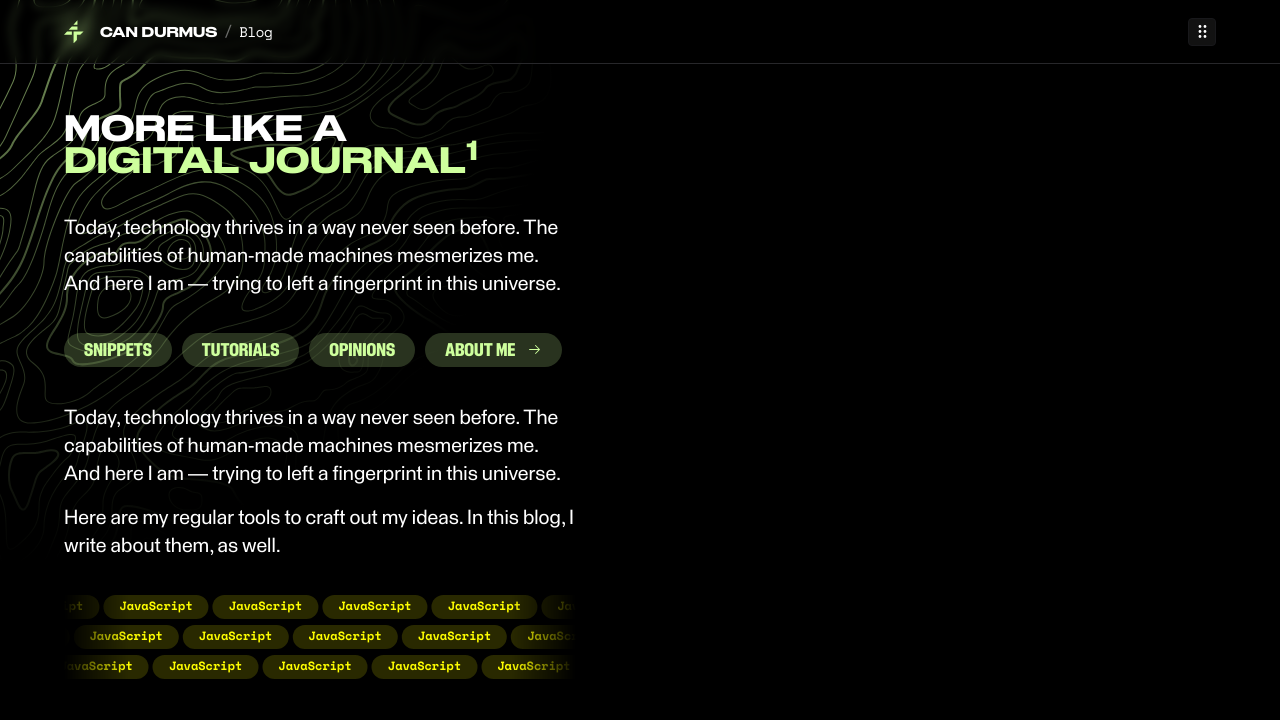
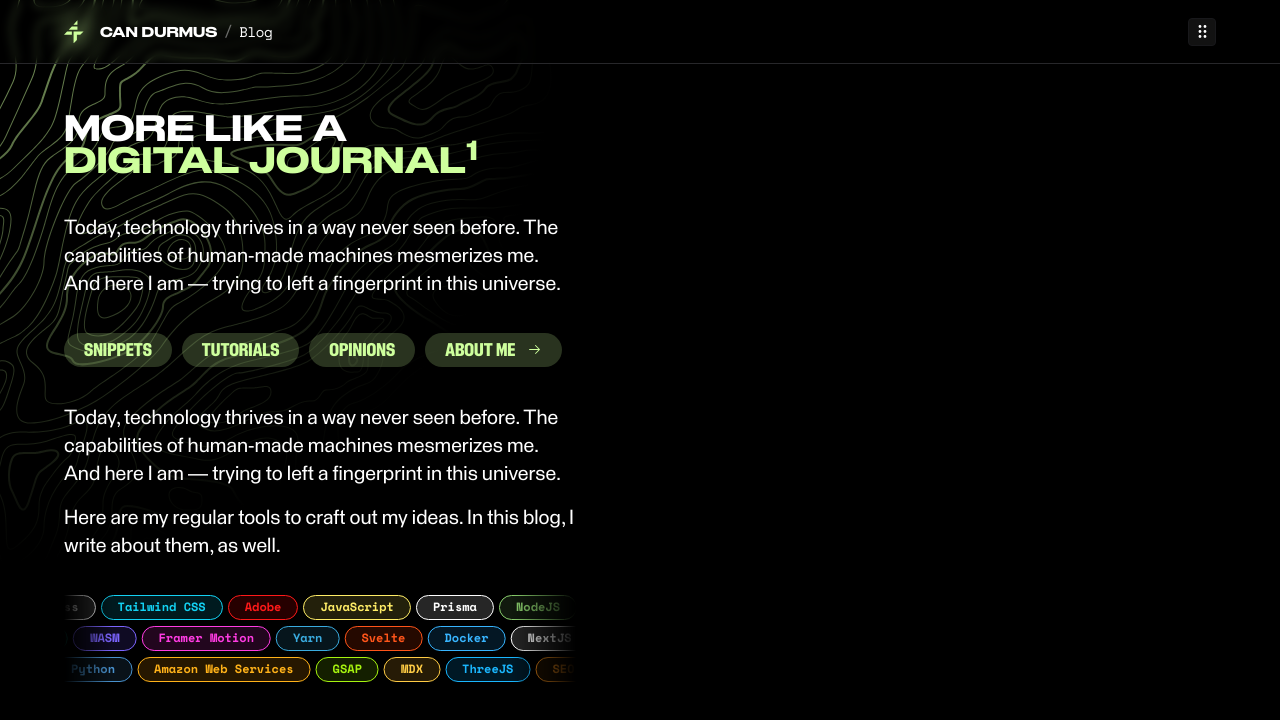
Before and after one commit to XenoverseUp/mcan-blog, a Next.js app: page / in a window 1280 px wide. Shown: the top 720 px of the page. Built offline with nearby package versions, Linux system fonts and the light colour scheme.

Commit message:
fix: remove the marquee glitch

```diff
--- a/app/(application)/page.js
+++ b/app/(application)/page.js
@@ -51,32 +51,33 @@ export default async function Home() {
 }
 
 const chips = [
-  { name: "JavaScript", color: "yellow" },
-  { name: "JavaScript", color: "yellow" },
-  { name: "JavaScript", color: "yellow" },
-  { name: "JavaScript", color: "yellow" },
-  { name: "JavaScript", color: "yellow" },
-  { name: "JavaScript", color: "yellow" },
-  { name: "JavaScript", color: "yellow" },
-  { name: "JavaScript", color: "yellow" },
-  { name: "JavaScript", color: "yellow" },
-  { name: "JavaScript", color: "yellow" },
-  { name: "JavaScript", color: "yellow" },
-  { name: "JavaScript", color: "yellow" },
-  { name: "JavaScript", color: "yellow" },
-  { name: "JavaScript", color: "yellow" },
-  { name: "JavaScript", color: "yellow" },
-  { name: "JavaScript", color: "yellow" },
-  { name: "JavaScript", color: "yellow" },
-  { name: "JavaScript", color: "yellow" },
-  { name: "JavaScript", color: "yellow" },
-  { name: "JavaScript", color: "yellow" },
-  { name: "JavaScript", color: "yellow" },
-  { name: "JavaScript", color: "yellow" },
-  { name: "JavaScript", color: "yellow" },
-  { name: "JavaScript", color: "yellow" },
-  { name: "JavaScript", color: "yellow" },
-  { name: "JavaScript", color: "yellow" },
-  { name: "JavaScript", color: "yellow" },
-  { name: "JavaScript", color: "yellow" },
+  { name: "JavaScript", color: "#E8D44E" },
+  { name: "Prisma", color: "white" },
+  { name: "NodeJS", color: "#75AC5E" },
+  { name: "SCSS", color: "#C66494" },
+  { name: "React", color: "#5FD3F3" },
+  { name: "TypeScript", color: "#2F74C0" },
+  { name: "Express", color: "white" },
+  { name: "Tailwind CSS", color: "#06B0CE" },
+  { name: "Adobe", color: "#FF0000" },
+
+  { name: "Svelte", color: "#F73C01" },
+  { name: "Docker", color: "#1f9cf0" },
+  { name: "NextJS", color: "white" },
+  { name: "HTML", color: "#E96328" },
+  { name: "CSS", color: "#2762E9" },
+  { name: "Radix UI", color: "#0DC5B3" },
+  { name: "WASM", color: "#634CE8" },
+  { name: "Framer Motion", color: "#E128C6" },
+  { name: "Yarn", color: "#2C8EBB" },
+
+  { name: "MDX", color: "#fcb32c" },
+  { name: "ThreeJS", color: "#019EF4" },
+  { name: "SEO", color: "#BC6B0D" },
+  { name: "Figma", color: "#ff7262" },
+  { name: "MongoDB", color: "#01ec64" },
+  { name: "Firebase", color: "#ffcc39" },
+  { name: "Python", color: "#3c78a9" },
+  { name: "Amazon Web Services", color: "#ff9900" },
+  { name: "GSAP", color: "#89CE03" },
 ]
--- a/components/composed/Home/ChipSlider.jsx
+++ b/components/composed/Home/ChipSlider.jsx
@@ -10,6 +10,8 @@ const ChipSlider = ({ chips }) => {
   const divisions = useMemo(() => subdivide(chips, 3), [])
   const refs = useRef([])
   const animations = []
+  const gapX = 5
+  const gapY = 6
 
   useLayoutEffect(() => {
     gsap.fromTo(
@@ -18,42 +20,51 @@ const ChipSlider = ({ chips }) => {
       { opacity: 1, delay: 0.1 }
     )
 
-    animations[0] = gsap.to(refs.current.at(0), {
-      duration: 30,
-      xPercent: -50,
-      repeat: -1,
-      ease: "none",
-    })
+    // Goes from -50% to `gap` / 2: 2px.
+    animations[0] = gsap.fromTo(
+      refs.current.at(0),
+      { x: "-50%" },
+      {
+        duration: 30 * 0.75,
+        x: gapX / 2,
+        repeat: -1,
+        ease: "none",
+      }
+    )
     animations[1] = gsap.fromTo(
       refs.current.at(1),
-      { xPercent: -50 },
+      { x: "-50%" },
       {
-        duration: 22,
-        xPercent: 0,
+        duration: 21 * 0.75,
+        x: gapX / 2,
         ease: "none",
         repeat: -1,
       }
     )
-    animations[2] = gsap.to(refs.current.at(2), {
-      duration: 25,
-      xPercent: -50,
-      repeat: -1,
-      ease: "none",
-    })
+    animations[2] = gsap.fromTo(
+      refs.current.at(2),
+      { x: "-50%" },
+      {
+        duration: 19 * 0.75,
+        x: gapX / 2,
+        repeat: -1,
+        ease: "none",
+      }
+    )
   }, [])
 
   return (
     <div
+      style={{ "--gap-y": `${gapY}px` }}
       id="marquee-container"
-      className="relative flex flex-col gap-[6px] overflow-hidden opacity-0 before:pointer-events-none before:absolute before:bottom-0 before:left-0 before:top-0 before:z-10 before:w-16 before:bg-gradient-to-r before:from-background before:to-transparent after:pointer-events-none after:absolute after:bottom-0 after:right-0 after:top-0 after:z-10 after:w-16 after:bg-gradient-to-l after:from-background after:to-transparent"
+      className="relative flex flex-col gap-[var(--gap-y)] overflow-hidden opacity-0 before:pointer-events-none before:absolute before:bottom-0 before:left-0 before:top-0 before:z-10 before:w-12 before:bg-gradient-to-r before:from-background before:to-transparent after:pointer-events-none after:absolute after:bottom-0 after:right-0 after:top-0 after:z-10 after:w-16 after:bg-gradient-to-l after:from-background after:to-transparent"
     >
       {divisions.map((chipset, i) => (
         <div
           ref={instance => refs.current.push(instance)}
           key={`chipset-${i}`}
-          className={clsx("relative flex h-auto w-fit gap-1", {
-            "-left-1/4": i % 2,
-          })}
+          style={{ "--gap-x": `${gapX}px` }}
+          className={clsx("relative flex h-auto w-fit gap-[var(--gap-x)]")}
           onMouseOver={() =>
             gsap.to(animations.at(i), {
               timeScale: 0.2,
--- a/components/primitives/Chip.jsx
+++ b/components/primitives/Chip.jsx
@@ -1,16 +1,15 @@
 import cx from "@/utils/cx"
 import tinycolor from "tinycolor2"
 
-const Chip = ({ children, className, color, border = false }) => (
+const Chip = ({ children, className, color, border = true }) => (
   <span
     style={{
-      color,
-      borderColor: color,
-      backgroundColor: tinycolor(color).darken(border ? 45 : 42),
+      "--color-bg": tinycolor(color).setAlpha(border ? 0.15 : 0.25),
+      "--color-fg": tinycolor(color).brighten().saturate(),
     }}
     className={cx(
       className,
-      "h-fit select-none rounded-full px-4 pb-[5px] pt-[3px] font-mono text-xs font-bold",
+      "h-fit cursor-pointer select-none whitespace-nowrap rounded-full border-[var(--color-fg)] bg-[var(--color-bg)] px-4 pb-[4px] pt-[3px] font-mono text-xs font-bold text-[var(--color-fg)] transition-colors hover:bg-[var(--color-fg)] hover:text-black/70",
       {
         border,
       }
```
